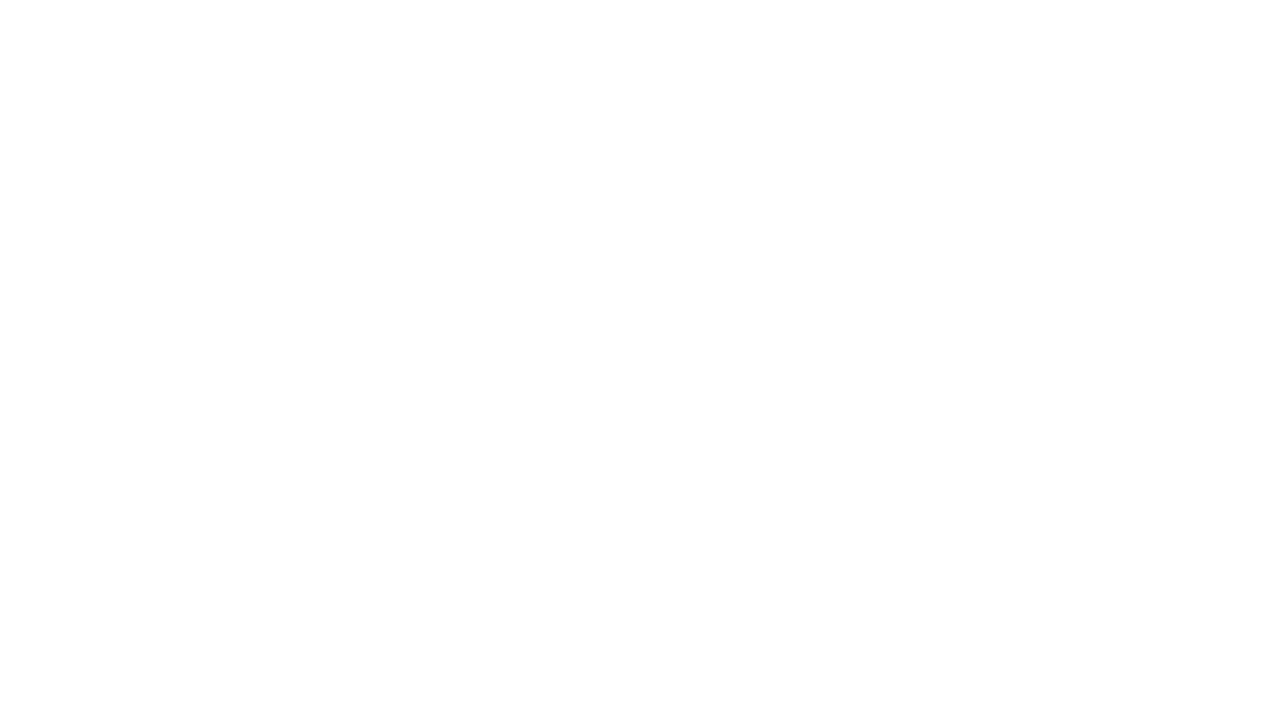
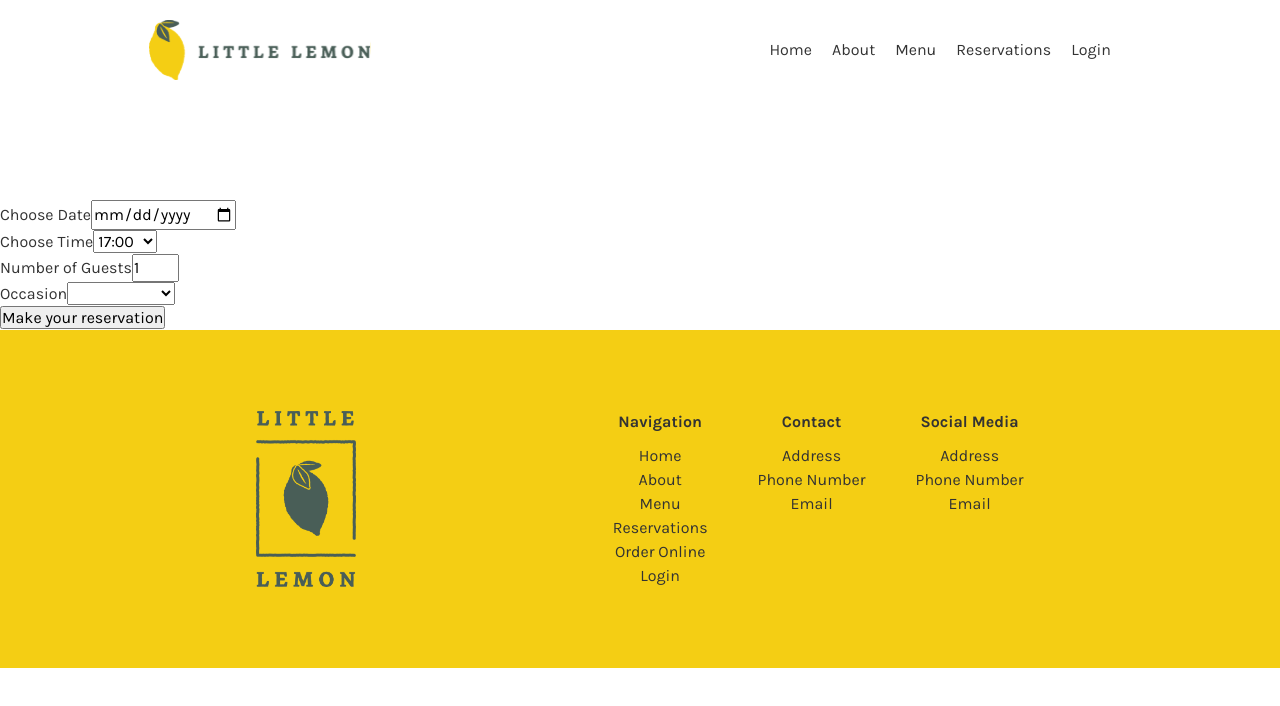
Before and after one commit to kevinsilva/little-lemon, a React (Create React App) app: page /booking in a window 1280 px wide. Before the commit this address had no page. Shown: the top 706 px of the page. Built offline with nearby package versions, Linux system fonts and the light colour scheme; a web font is replaced by a local one.

Commit message:
adds useReducer

```diff
--- a/package.json
+++ b/package.json
@@ -35,5 +35,8 @@
       "last 1 firefox version",
       "last 1 safari version"
     ]
+  },
+  "devDependencies": {
+    "prettier": "2.8.8"
   }
 }
--- a/src/App.js
+++ b/src/App.js
@@ -1,14 +1,14 @@
 import { BrowserRouter as Router, Routes, Route } from 'react-router-dom';
-import HomePage from './components/HomePage';
-import ReservationPage from './components/ReservationPage';
+import Main from './components/Main';
+import BookingPage from './components/BookingPage';
 import './App.css';
 
 function App() {
   return (
     <Router>
       <Routes>
-         <Route path="/" element={<HomePage />}></Route>
-        <Route path="/reservation" element={<ReservationPage />}></Route>
+         <Route path="/" element={<Main />}></Route>
+        <Route path="/booking" element={<BookingPage />}></Route>
       </Routes>
     </Router>
   );
--- /dev/null
+++ b/src/components/BookingForm.js
@@ -0,0 +1,93 @@
+import { useState } from 'react';
+import { useDataContext } from './DataContext';
+
+const occasions = ['', 'Birthday', 'Anniversary'];
+
+function BookingForm() {
+  const { availableTimes, dispatch, date, setDate } = useDataContext();
+
+  const [time, setTime] = useState('');
+
+  const [bookingOccasion, setBookingOccasion] = useState(occasions[0]);
+  const [numberOfGuests, setNumberOfGuests] = useState('1');
+
+  function handleSubmit(e) {
+    e.preventDefault();
+    console.log('form submitted');
+    console.log(date, time, bookingOccasion, numberOfGuests);
+  }
+
+  return (
+    <>
+      <form onSubmit={handleSubmit}>
+        <div className="input-container">
+          <label htmlFor="res-date">Choose Date</label>
+          <input
+            type="date"
+            id="res-date"
+            value={date}
+            onChange={(e) => {
+              setDate(e.target.value);
+              dispatch({ type: 'UPDATE_TIMES' });
+            }}
+            name="res-date"
+            aria-label="date selection"
+          />
+        </div>
+        <div className="input-container">
+          <label htmlFor="res-time">Choose Time</label>
+          <select
+            id="res-time"
+            value={time}
+            onChange={(e) => setTime(e.target.value)}
+            name="res-time"
+            aria-label="time selection"
+          >
+            {availableTimes.map((availableTime) => (
+              <option key={availableTime} value={availableTime}>
+                {availableTime}
+              </option>
+            ))}
+          </select>
+        </div>
+        <div className="input-container">
+          <label htmlFor="guests">Number of Guests</label>
+          <input
+            type="number"
+            id="res-guests"
+            value={numberOfGuests}
+            onChange={(e) => setNumberOfGuests(e.target.value)}
+            name="res-guests"
+            placeholder="1"
+            min="1"
+            max="10"
+            aria-label="number of guests input"
+          />
+        </div>
+        <div className="input-container">
+          <label htmlFor="res-occasion">Occasion</label>
+          <select
+            id="res-occasion"
+            value={bookingOccasion}
+            onChange={(e) => setBookingOccasion(e.target.value)}
+            name="res-occasion"
+            aria-label="occasion selection"
+          >
+            {occasions.map((occasion) => (
+              <option key={occasion} value={occasion}>
+                {occasion}
+              </option>
+            ))}
+          </select>
+        </div>
+        <input
+          type="submit"
+          value="Make your reservation"
+          aria-label="submit reservation button"
+        />
+      </form>
+    </>
+  );
+}
+
+export default BookingForm;
--- a/src/components/ReservationPage.js
+++ b/src/components/BookingPage.js
@@ -1,10 +1,12 @@
 import Header from './Header';
+import BookingForm from './BookingForm';
 import Footer from './Footer';
 
 function ReservationPage() {
   return (
     <>
       <Header />
+      <BookingForm />
       <Footer />
     </>
   );
--- /dev/null
+++ b/src/components/DataContext.js
@@ -0,0 +1,30 @@
+import { createContext, useContext, useReducer, useState } from 'react';
+
+const DataContext = createContext(undefined);
+
+const initialTimes = ['17:00', '18:00', '19:00', '20:00', '21:00'];
+
+const initializeTimes = () => initialTimes;
+
+const updateTimes = (state, action) => {
+  console.log('reducer', state);
+  if (action.type === 'UPDATE_TIMES') return [...state, state];
+  else return state;
+};
+
+export function DataContextProvider({ children }) {
+  const [date, setDate] = useState('');
+  const [availableTimes, dispatch] = useReducer(
+    updateTimes,
+    initialTimes,
+    initializeTimes
+  );
+
+  return (
+    <DataContext.Provider value={{ availableTimes, dispatch, date, setDate }}>
+      {children}
+    </DataContext.Provider>
+  );
+}
+
+export const useDataContext = () => useContext(DataContext);
--- a/src/components/Footer.js
+++ b/src/components/Footer.js
@@ -26,7 +26,7 @@ function Footer() {
               </a>
             </li>
             <li className="footer__nav-section-item">
-              <Link to="/reservation" className="footer__nav-section-link">
+              <Link to="/booking" className="footer__nav-section-link">
                 Reservations
               </Link>
             </li>
--- a/src/components/Header.js
+++ b/src/components/Header.js
@@ -10,7 +10,7 @@ function Header() {
       </Link>
       <input type="checkbox" className="menu__checkbox" id="menu-toggle" />
       <label htmlFor="menu-toggle" className="menu__button">
-        <span class="menu__icon">&nbsp;</span>
+        <span className="menu__icon">&nbsp;</span>
       </label>
       <nav className="header__nav">
         <ul className="header__list">
@@ -30,7 +30,7 @@ function Header() {
             </a>
           </li>
           <li className="header__item">
-            <Link to="/reservation" className="header__link">
+            <Link to="/booking" className="header__link">
               Reservations
             </Link>
           </li>
--- a/src/components/Hero.js
+++ b/src/components/Hero.js
@@ -15,7 +15,7 @@ function Hero() {
           recipes served with a modern twist.
         </p>
         <button className="primary-button primary-button--yellow">
-          <Link to="/reservation">Reserve a table</Link>
+          <Link to="/booking">Reserve a table</Link>
         </button>
       </div>
       <div className="hero__image-container">
--- a/src/components/HomePage.js
+++ b/src/components/Main.js
@@ -3,7 +3,7 @@ import Hero from './Hero';
 import Highlights from './Highlights';
 import Footer from './Footer';
 
-function HomePage() {
+function Main() {
   return (
     <>
       <Header />
@@ -14,4 +14,4 @@ function HomePage() {
   );
 }
 
-export default HomePage;
+export default Main;
--- a/src/index.js
+++ b/src/index.js
@@ -3,11 +3,14 @@ import ReactDOM from 'react-dom/client';
 import './index.css';
 import App from './App';
 import reportWebVitals from './reportWebVitals';
+import { DataContextProvider } from './components/DataContext';
 
 const root = ReactDOM.createRoot(document.getElementById('root'));
 root.render(
   <React.StrictMode>
-    <App />
+    <DataContextProvider>
+      <App />
+    </DataContextProvider>
   </React.StrictMode>
 );
 
```
Also changed, not shown: 1 other file (tests, documents, lock files or other folders).
